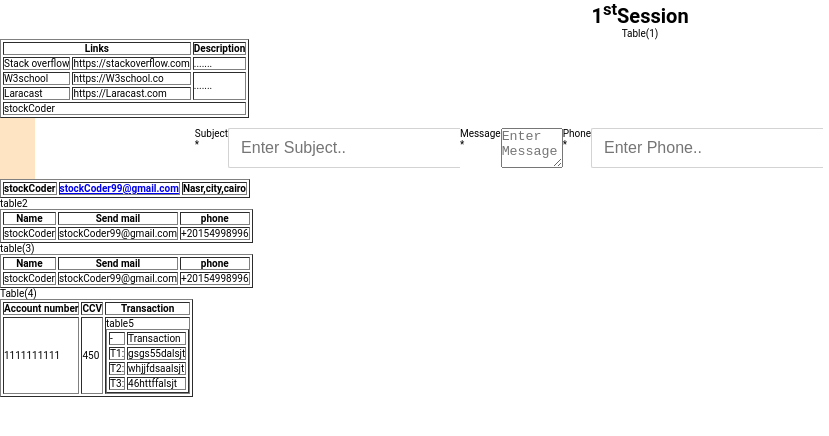
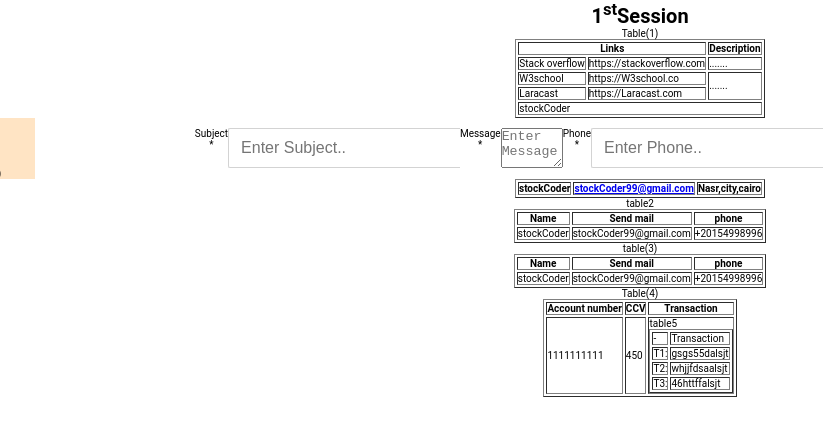
Before and after one commit to Ahmedmontaser10/first-project, a plain HTML site: page task 2 tables/index.html in a window 1280 px wide. Shown: the whole page, without its empty margins (0-829 px from the left). Drawn offline with Linux system fonts and the light colour scheme; files that its build step writes are made by us from their sources.

Commit message:
froggy task

```diff
--- a/task 2 tables/index.html
+++ b/task 2 tables/index.html
@@ -13,7 +13,8 @@
         </div>
 
 
-        <div>  <!--Dont Use Inline Style  style="border: 4px solid; text-align: center; width: 50%; margin: auto;" style="width: 100%;" style="background-color: brown;"  style="background-color: brown;"-->
+        <div align="center" border="4px">  <!--Dont Use Inline Style  style="border: 4px solid; text-align: center; width: 50%; margin: auto;" style="width: 100%;" style="background-color: brown;"  style="background-color: brown;"-->
+            <div>
                 <table border="1" >
                     <tr>
                         <th colspan="2" >Links</th>
@@ -37,8 +38,9 @@
                         <td colspan="3">stockCoder</td>
                     </tr>
                 </table>
+            </div>
             <!-- ************************************* -->
-            <div class="mid-section" style="display: flex; flex-direction: row;">
+            <div class="mid-section" >
                 <div style="background-color: bisque;" >
                 <p style="width: 150px; margin-top:50px;">Send E-mail(Form)</p>
                 </div>
```
Also changed, not shown: Flexbox froggy task.txt (added). Lines whose indentation alone changed are shown as unchanged.
